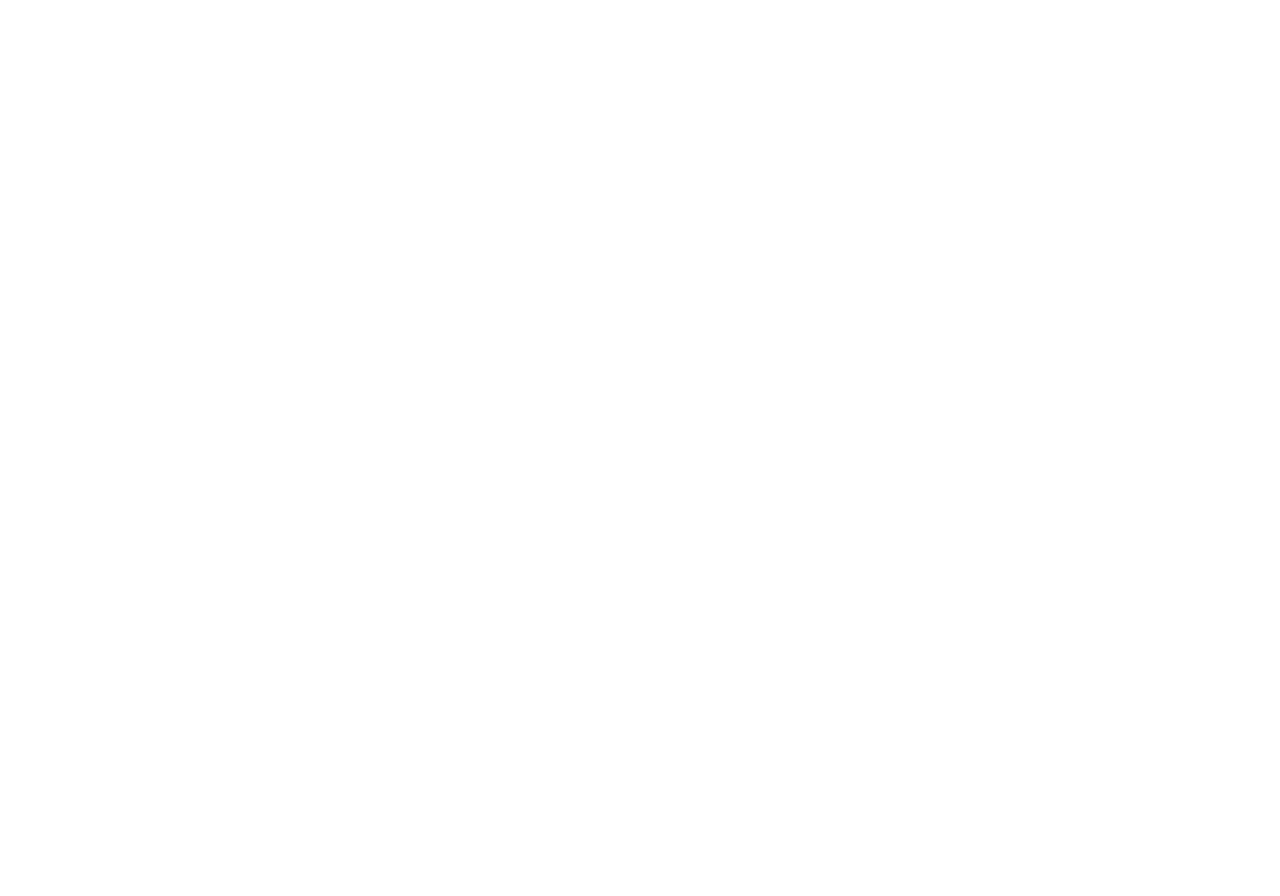
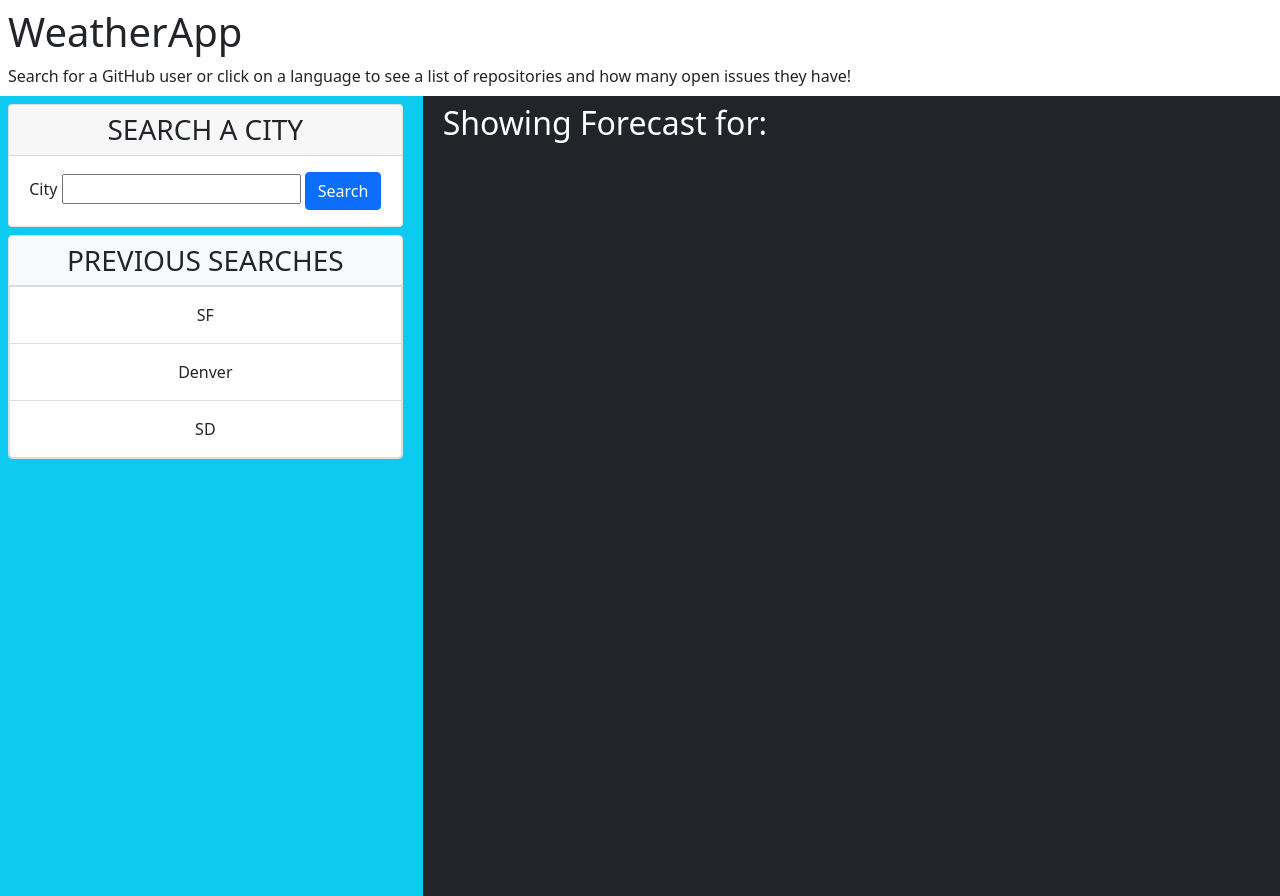
Before and after one commit to jeppjeppjepp0/06WeatherApp, a plain HTML site: page index.html in a window 1280 px wide. Before the commit the page ends 800 px from the top, so only its background shows below. Drawn offline with nearby package versions, Linux system fonts and the light colour scheme; files that its build step writes are made by us from their sources.

Commit message:
wireframe added

```diff
--- a/index.html
+++ b/index.html
@@ -5,14 +5,50 @@
         <meta charset="UTF-8">
         <meta name="viewport" content="width=device-width, initial-scale=1.0">
         <meta http-equiv="X-UA-Compatible" content="ie=edge">
-        <!-- Why does the `<link>` to `style.css` have to come last? -->
-        <link href="https://fonts.googleapis.com/css?family=IBM+Plex+Sans:400,400i,700&display=swap" rel="stylesheet">
-        <link rel="stylesheet" href="https://cdnjs.cloudflare.com/ajax/libs/font-awesome/5.11.2/css/all.min.css">
-        <link rel="stylesheet" href="./assets/css/style.css" />
-        <title>Git it Done</title>
+        <link rel="stylesheet" href="https://cdn.jsdelivr.net/npm/bootstrap@5.1.3/dist/css/bootstrap.min.css">
+        <link rel="stylesheet" href="style.css"/>
+        <title>Weather App</title>
     </head>
 
     <body>
+        <header>
+            <h1 class="m-2">
+                WeatherApp
+            </h1>
+            <p class="m-2">Search for a GitHub user or click on a language to see a list of repositories and how many open issues they have!
+            </p>
+        </header>
+
+
+        <main class="row justify-space-between">
+            <div class="col-12 col-md-4 bg-info">
+
+              <div class="card m-2 text-center">
+                <h3 class="card-header text-uppercase">Search A City</h3>
+                <form id="search-form" class="card-body">
+                  <label class="form-label" for="city">City</label>
+                  <input name="city" id="city" type="text" class="form-input"/>
+                  <button type="submit" class="btn btn-primary">Search</button>
+                </form>
+              </div>
+
+              <div class="list-group border m-2 text-center">
+                <h3 class= "text-uppercase card-header bg-light">Previous Searches</h3>
+                <!-- button examples -->
+                  <button class="list-group-item list-group-item-action p-3">SF</button>
+                  <button class="list-group-item list-group-item-action p-3">Denver</button>
+                  <button class="list-group-item list-group-item-action p-3">SD</button>
+              </div>
+
+            </div>
+
+            <div class="col-12 col-md-8 bg-dark vh-100" style="color: white">
+              <h2 class="subtitle m-2">Showing Forecast for: <span id="search-term"></span></h2>
+              <div id="weather-results" class="list-group"></div>
+            </div>
+
+          </main>
+
         <script src="script.js"></script>
     </body>
 
```
Also changed, not shown: style.css (+188 -0 lines).
